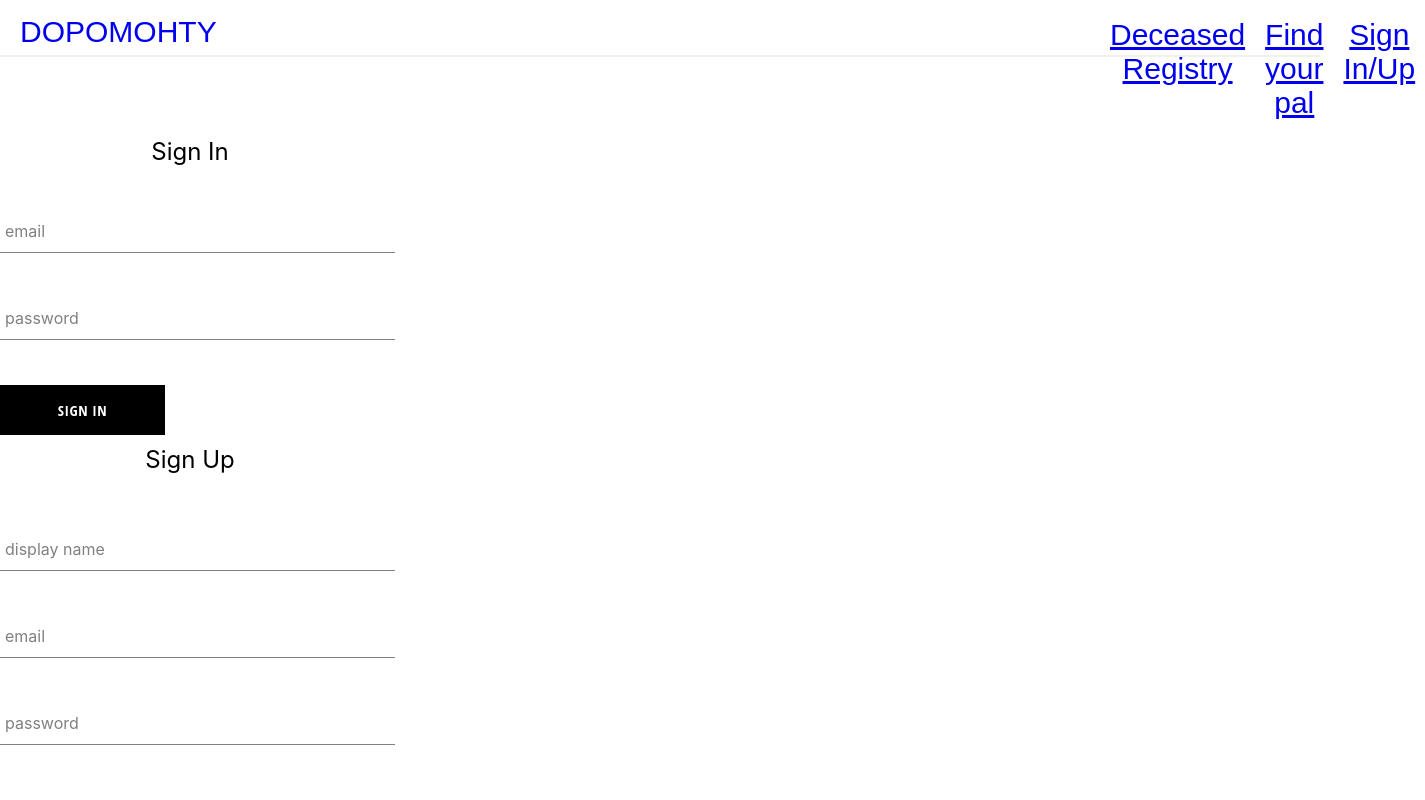
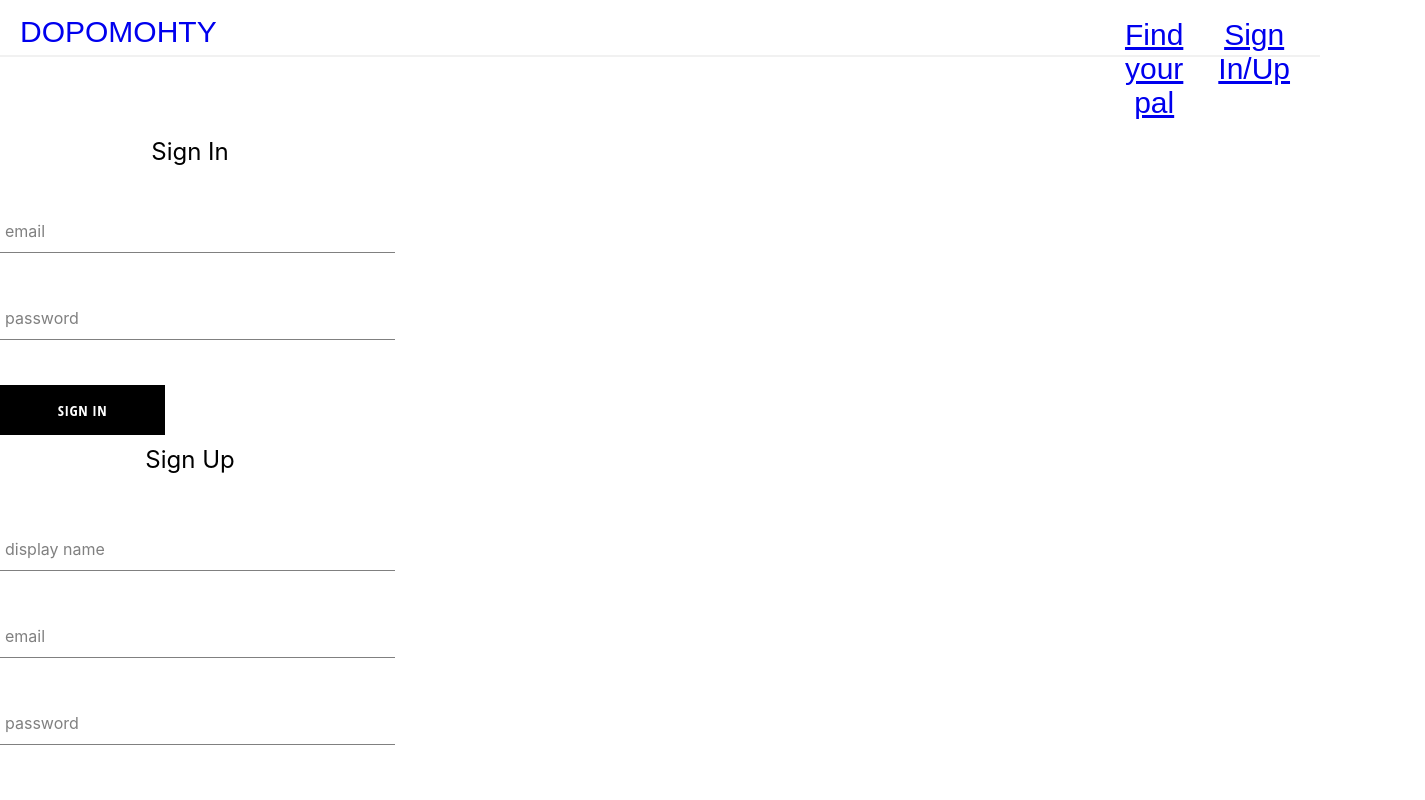
Before and after one commit to Achudan/dopomhty, a React (Create React App) app: page /signin in a window 1280 px wide. Shown: the top 800 px of the page, 1425 px wide, since content can reach past the window. Built offline with nearby package versions, Linux system fonts and the light colour scheme; no server answers; what google-maps-react would draw is missing.

Commit message:
hidden deceased

```diff
--- a/src/components/Nav/RightNav.jsx
+++ b/src/components/Nav/RightNav.jsx
@@ -42,7 +42,12 @@ const Ul = styled.ul`
 const RightNav = ({ open, currentUser }) => {
   return (
     <Ul open={open}>
-      <li><Link className="option" to="/decesedregistry">Deceased Registry</Link></li>
+      {
+                currentUser?
+                (<li><Link className="option" to="/decesedregistry">Deceased Registry</Link></li>):
+                (<></>)
+            }
+      {/* <li><Link className="option" to="/decesedregistry">Deceased Registry</Link></li> */}
       <li><Link className="option" to="/safelist">Find your pal</Link></li>
       {/* <li><Link className="option" to="/signin">Sign In/Up</Link></li> */}
       {
```
